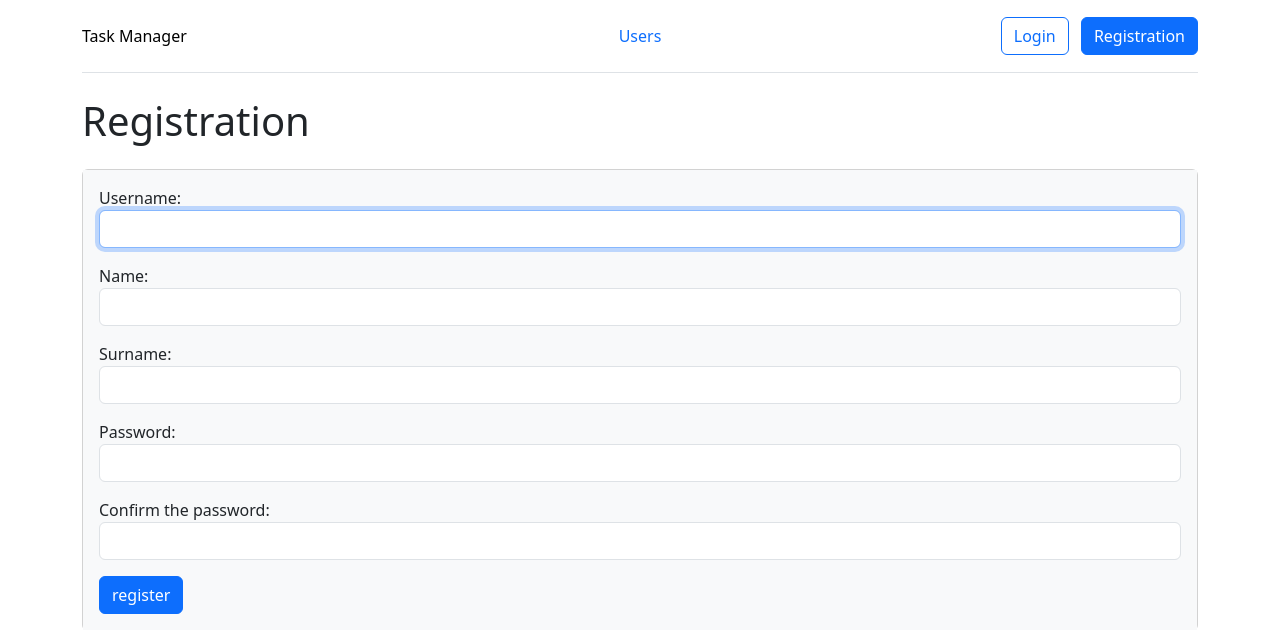
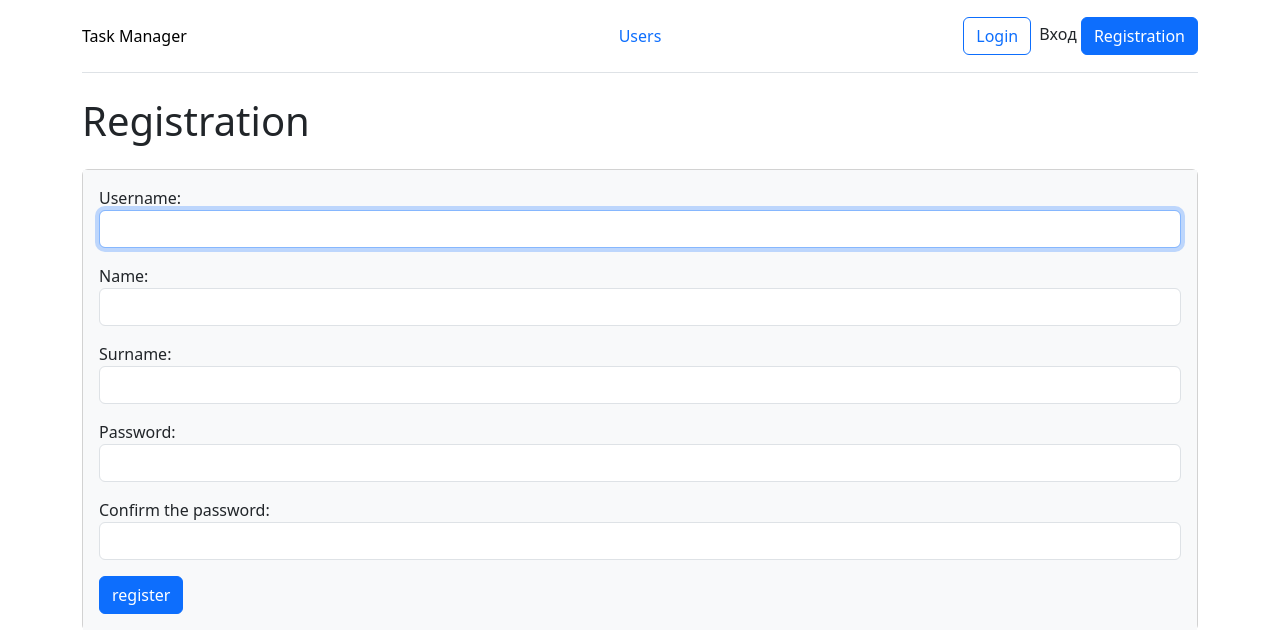
Before and after one commit to Konst-Pav/task-manager, a Django app: page /users/create/ in a window 1280 px wide. Shown: the top 630 px of the page. Run offline with Django 4.2, Linux system fonts and the light colour scheme; some libraries are stand-ins or nearby versions.

Commit message:
base template update

```diff
--- a/task_manager/templates/base.html
+++ b/task_manager/templates/base.html
@@ -34,7 +34,7 @@
                 </ul>
                 {% else %}
                 <div class="col-md-3 text-end">
-                    <a type="button" href="{% url 'login_view' %}" class="btn btn-outline-primary me-2">{% translate 'Login' %}</a>
+                    <a type="button" href="{% url 'login_view' %}" class="btn btn-outline-primary me-2">{% translate 'Login' %}</a>Вход
                     <a type="button" href="{% url 'users_create' %}" class="btn btn-primary">{% translate 'Registration' %}</a>
                 </div>
                 {% endif %}
```
